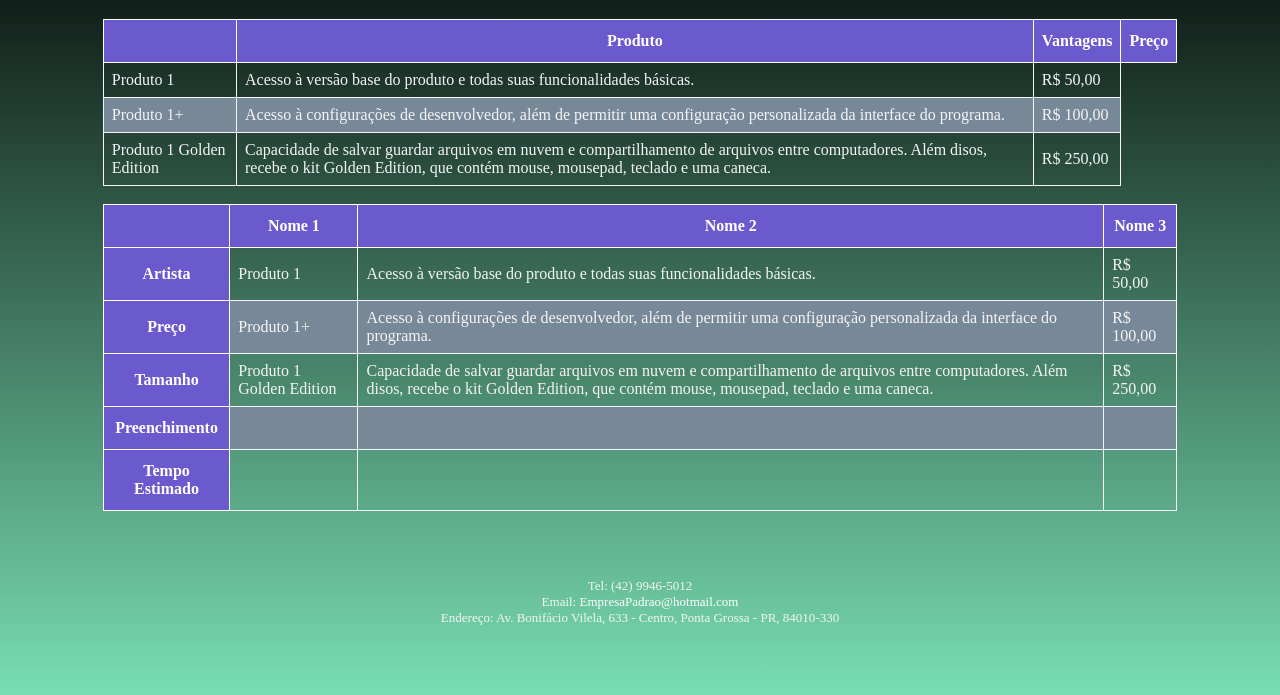
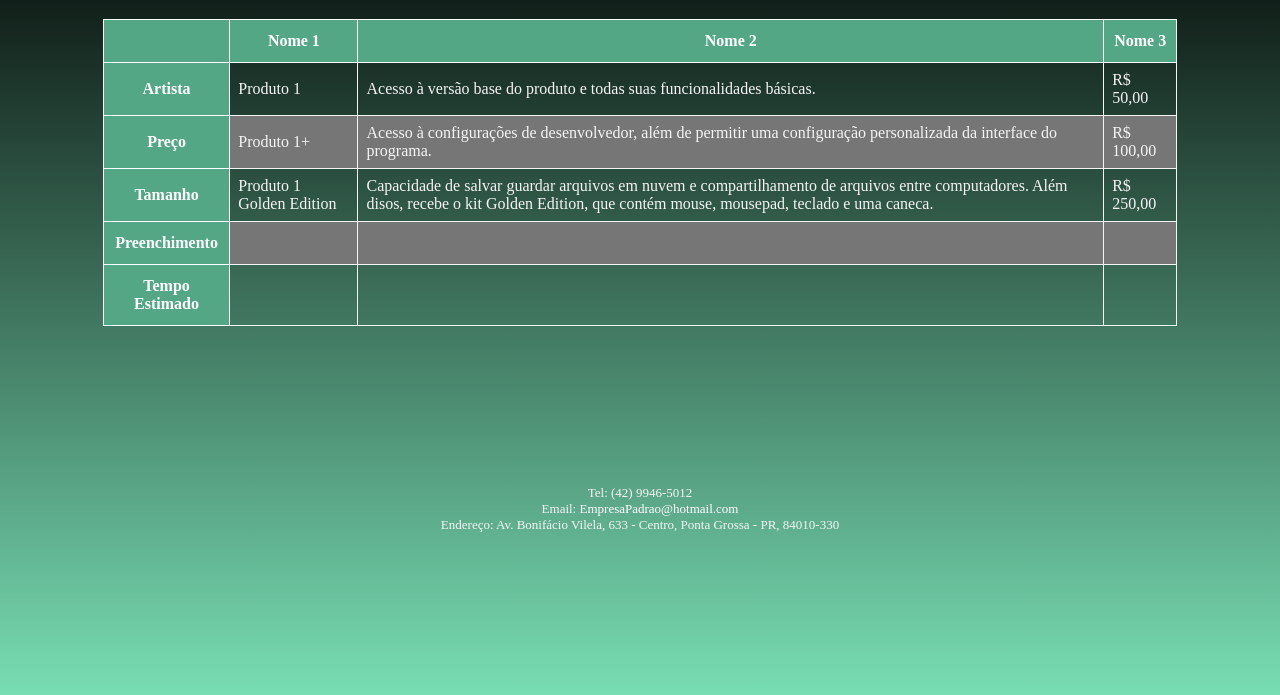
Before and after one commit to ViniciusNM754/Web-Cliente, a plain HTML site: page produto.html in a window 1280 px wide. Shown: the part 115-810 px from the top of the page. Drawn offline with Linux system fonts and the light colour scheme.

Commit message:
color table produtos

```diff
--- a/patterns.css
+++ b/patterns.css
@@ -61,6 +61,7 @@ ul{
     margin-right: auto;
 }
 
+
 #products td, #products th{
     border: 1px solid;
     padding: 8px;
@@ -68,15 +69,19 @@ ul{
 }
 
 #products tr:nth-child(odd){
-    background-color: lightslategray;
+    background-color: rgb(118,118,118);
 }
 
 #products th{
     padding-top: 12px;
     padding-bottom: 12px;
     text-align: center;
-    background-color: slateblue;
+    background-color: rgb(84,167,132);
     color: white;
+}
+
+#info li{
+
 }
 
 footer{
--- a/produto.html
+++ b/produto.html
@@ -17,43 +17,15 @@
       <table id="products">
         <tr>
           <th></th>
-          <th>Produto</th>
-          <th>Vantagens</th>
-          <th>Preço</th>
-        </tr>
-        <tr>
-          <td>Produto 1</td>
-          <td><span>
-            Acesso à versão base do produto e todas suas funcionalidades básicas.
-          </span></td>
-          <td>R$ 50,00</td>
-        </tr>
-        <tr>
-          <td>Produto 1+</td>
-          <td> <span>
-            Acesso à configurações de desenvolvedor, além de permitir uma configuração personalizada da interface do programa.
-          </span></td>
-          <td>R$ 100,00</td>
-        </tr>
-        <tr>
-          <td>Produto 1 Golden Edition</td>
-          <td><span>
-            Capacidade de salvar guardar arquivos em nuvem e compartilhamento de arquivos entre computadores. Além disos, recebe o kit Golden Edition, que contém mouse, mousepad, teclado e uma caneca.
-          </span></td>
-          <td>R$ 250,00</td>
-        </tr>
-      </table>
-      <br>
-      <table id="products">
-        <tr>
-          <th></th>
           <th>Nome 1</th>
           <th>Nome 2</th>
           <th>Nome 3</th>
         </tr>
         <tr>
           <th>Artista</th>
-          <td>Produto 1</td>
+          <td><span>
+            Produto 1
+          </span></td>
           <td><span>
             Acesso à versão base do produto e todas suas funcionalidades básicas.
           </span></td>
@@ -61,7 +33,10 @@
         </tr>
         <tr>
           <th>Preço</th>
-          <td>Produto 1+</td>
+          <td><span>
+            Produto 1+
+          </span>
+          </td>
           <td> <span>
             Acesso à configurações de desenvolvedor, além de permitir uma configuração personalizada da interface do programa.
           </span></td>
```
Also changed, not shown: contato.html (+1 -1 lines).
